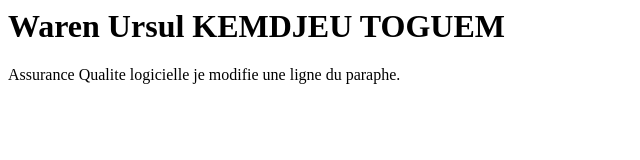
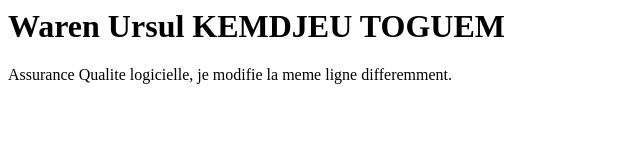
Before and after one commit to Waren147/ExamenGit, a plain HTML site: page index.html in a window 1280 px wide. Shown: the full height of the page, 0-640 px from the left. Drawn offline with Linux system fonts and the light colour scheme.

Commit message:
modification de la meme ligne differemment

```diff
--- a/index.html
+++ b/index.html
@@ -1,4 +1,5 @@
 <h1>Waren Ursul KEMDJEU TOGUEM</h1>
-<p>Assurance Qualite logicielle
-    je modifie une ligne du paraphe.
+<p>Assurance Qualite logicielle,
+    je modifie la meme
+    ligne differemment.
 </p>
```
